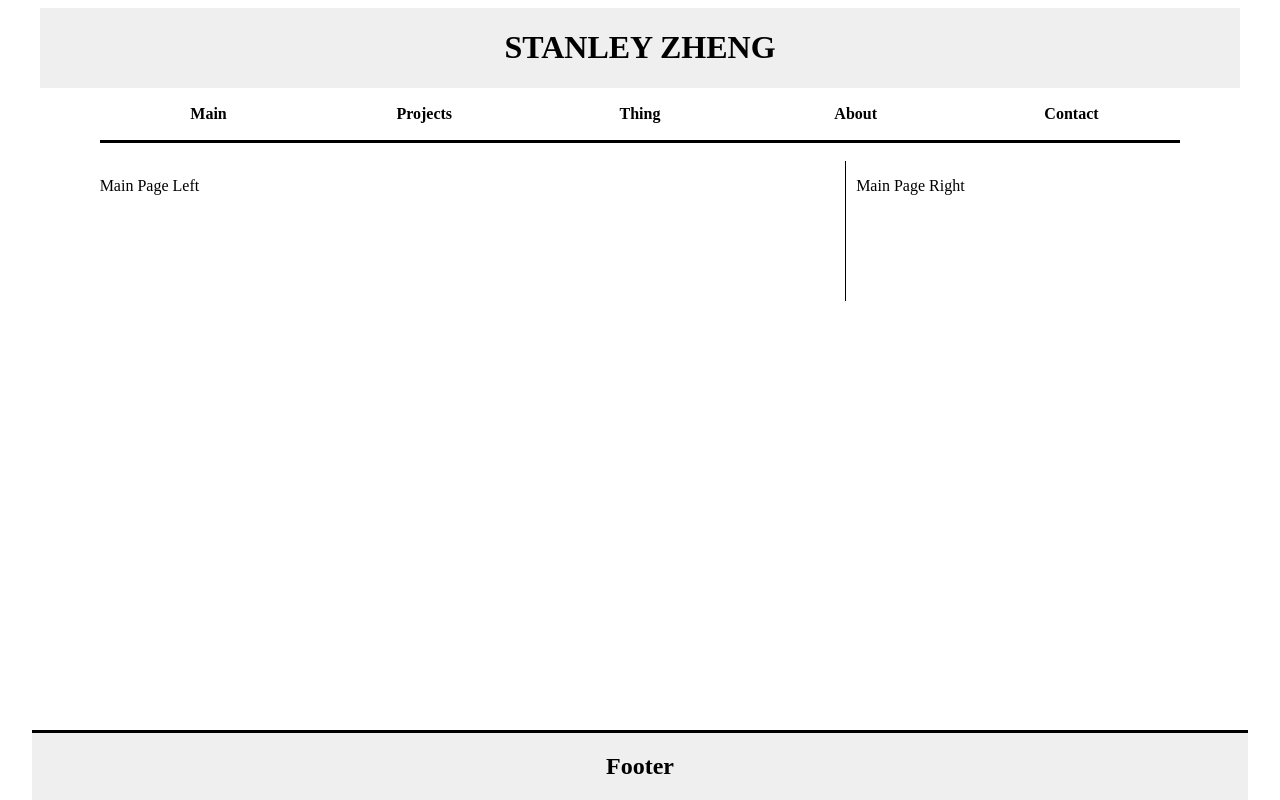
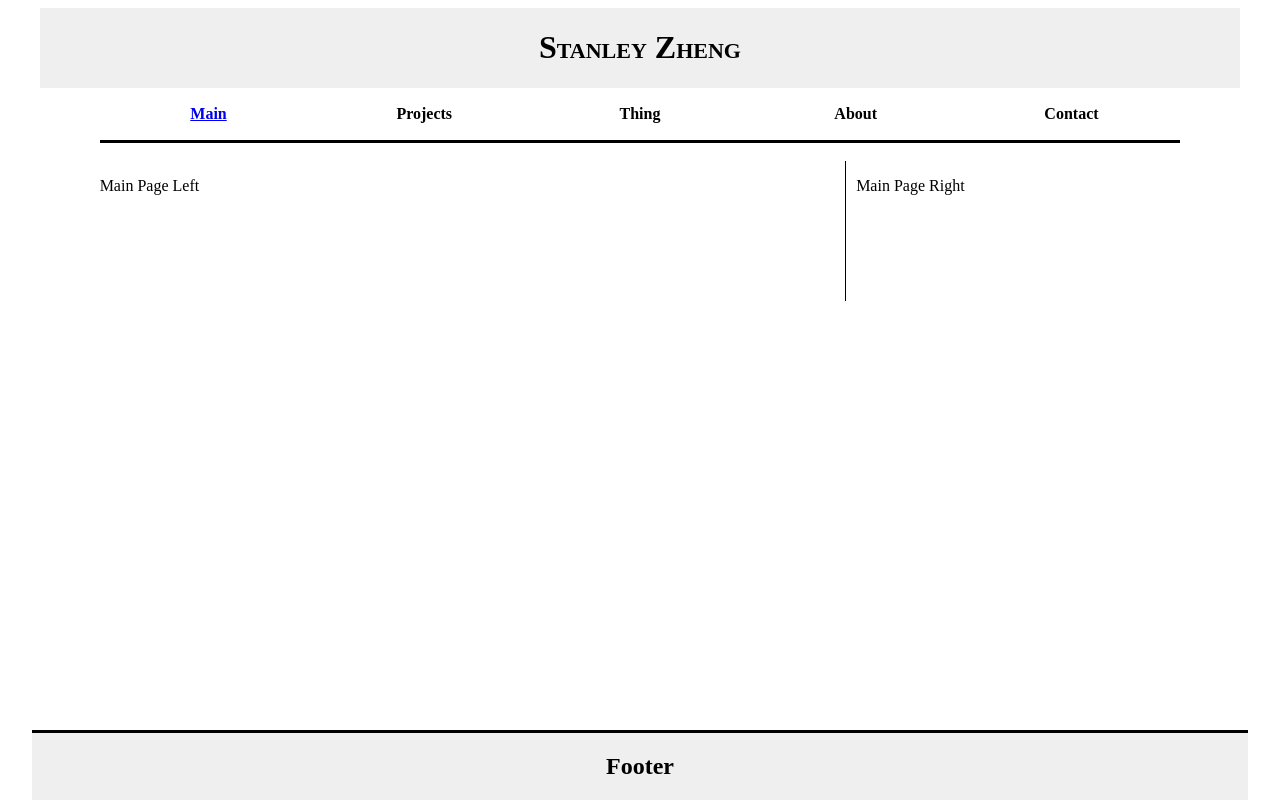
Before and after one commit to StanleyZheng/StanleyZheng.github.io, a plain HTML site: page index.html in a window 1280 px wide. Drawn offline with nearby package versions, Linux system fonts and the light colour scheme.

Commit message:
testing href

```diff
--- a/index.html
+++ b/index.html
@@ -3,7 +3,7 @@
 
 <head>
 	<meta charset="utf-8">
-	<title>STANLEY ZHENG</title>
+	<title>Stanley Zheng</title>
 	<link rel="stylesheet" type="text/css" href="./static/css/main.css">
 	<script src="https://ajax.googleapis.com/ajax/libs/jquery/1.11.3/jquery.min.js"></script>
 	<script src="./static/js/main.js"></script>
@@ -11,14 +11,14 @@
 
 <body>
 	<div id="header">
-		<h1>STANLEY ZHENG</h1>
+		<h1>Stanley Zheng</h1>
 	</div>
 
 	<div id="container">
 		<div id="nav-bar">
 			<table>
 				<tr>
-					<th id="navmain"><strong>Main</strong></th>
+					<th id="navmain"><strong><a href="./index1.html">Main</a></strong></th>
 					<th id="navprojects"><strong>Projects</strong></th>
 					<th id="navthing"><strongx>Thing</strong></th>
 					<th id="navabout"><strong>About</strong></th>
@@ -49,7 +49,7 @@
 			</div>
 			<div id="projsection">
 				<strong>Project #3</strong>
-				<p> filler </p>
+				<p> https://coolors.co/22223b-627c85-7c6c77-8cada7-b7990d </p>
 			</div>
 		</div>
 
--- a/static/css/main.css
+++ b/static/css/main.css
@@ -1,5 +1,8 @@
 div {
 	overflow: auto;
+}
+h1 {
+	font-variant: small-caps;
 }
 
 #container{
```
